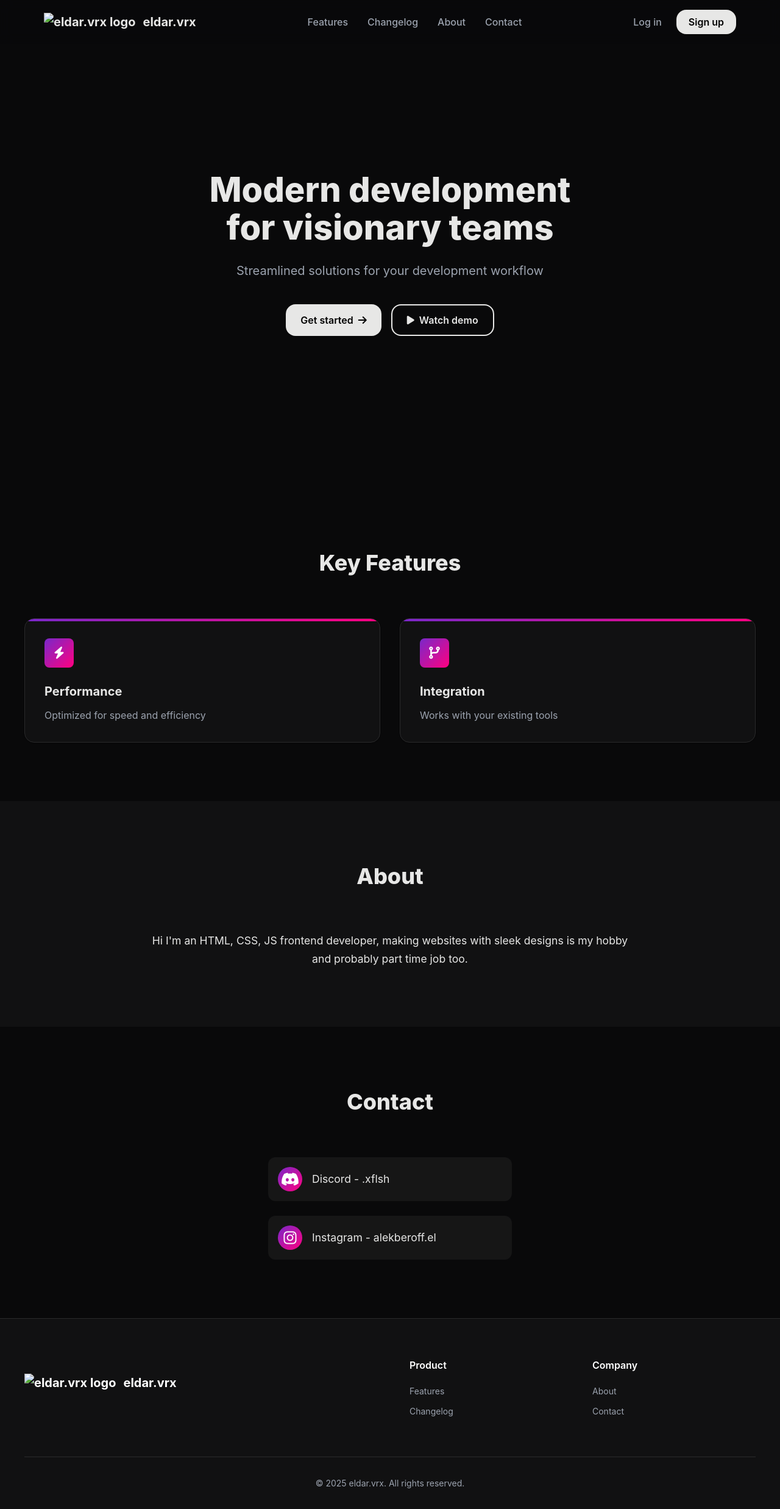
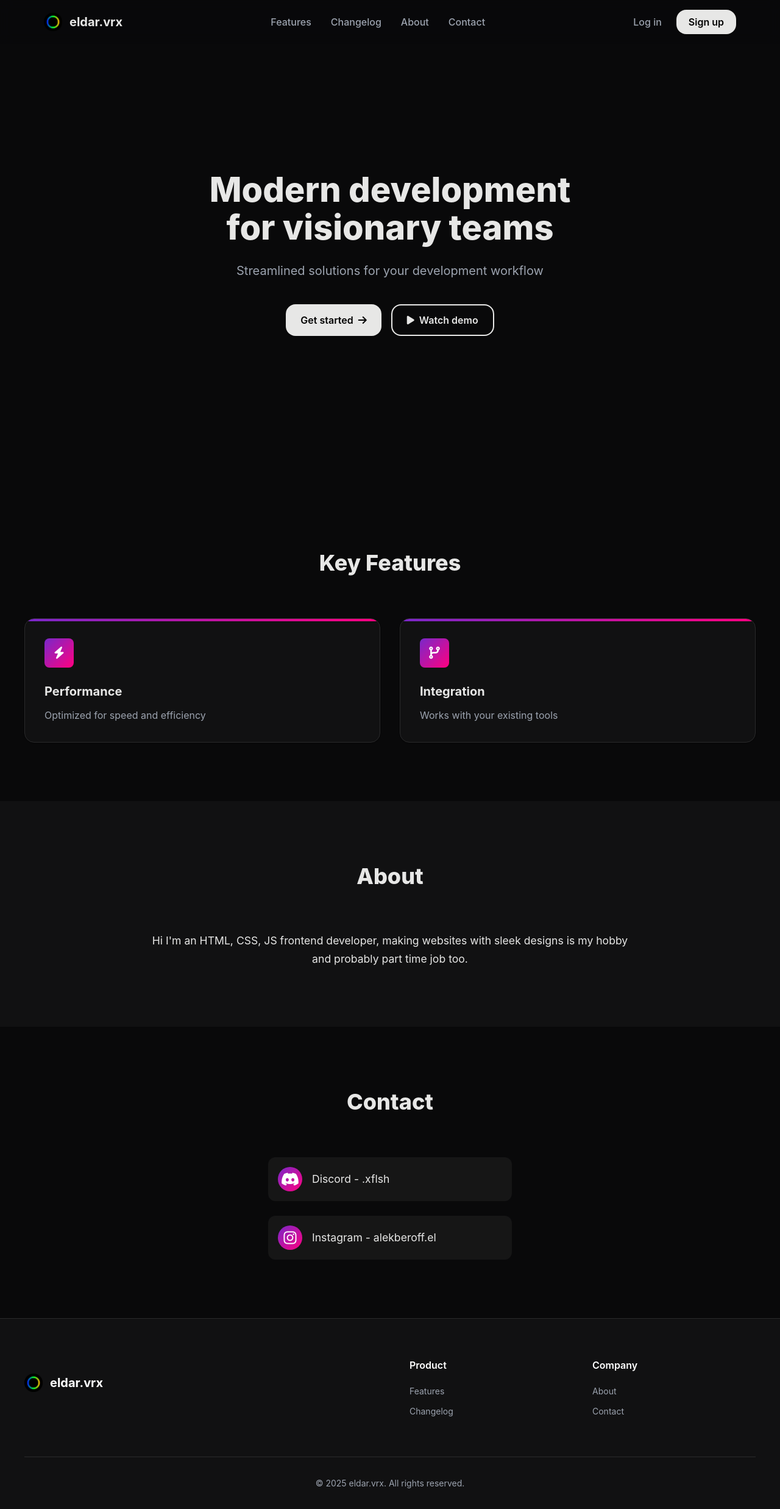
Before and after one commit to EldarUI/EldarUI.github.io, a plain HTML site: page index.html in a window 1280 px wide. Shown: the whole page at 61% size. Drawn offline with Linux system fonts and the light colour scheme.

Commit message:
Update index.html

```diff
--- a/index.html
+++ b/index.html
@@ -11,7 +11,7 @@
     <nav class="navbar">
         <div class="nav-container">
             <div class="logo">
-                <img src="YOUR-LOGO-URL-HERE" alt="eldar.vrx logo" class="logo-img">
+                <img src="https://raw.githubusercontent.com/EldarUI/EldarUI.github.io/refs/heads/main/icons/circle-logo.png" alt="eldar.vrx logo" class="logo-img">
                 <span>eldar.vrx</span>
             </div>
             <div class="nav-links" id="navLinks">
@@ -110,7 +110,7 @@
     <footer class="footer">
         <div class="footer-container">
             <div class="footer-logo">
-                <img src="YOUR-LOGO-URL-HERE" alt="eldar.vrx logo" class="logo-img">
+                <img src="https://raw.githubusercontent.com/EldarUI/EldarUI.github.io/refs/heads/main/icons/circle-logo.png" alt="eldar.vrx logo" class="logo-img">
                 <span>eldar.vrx</span>
             </div>
             <div class="footer-links">
```
